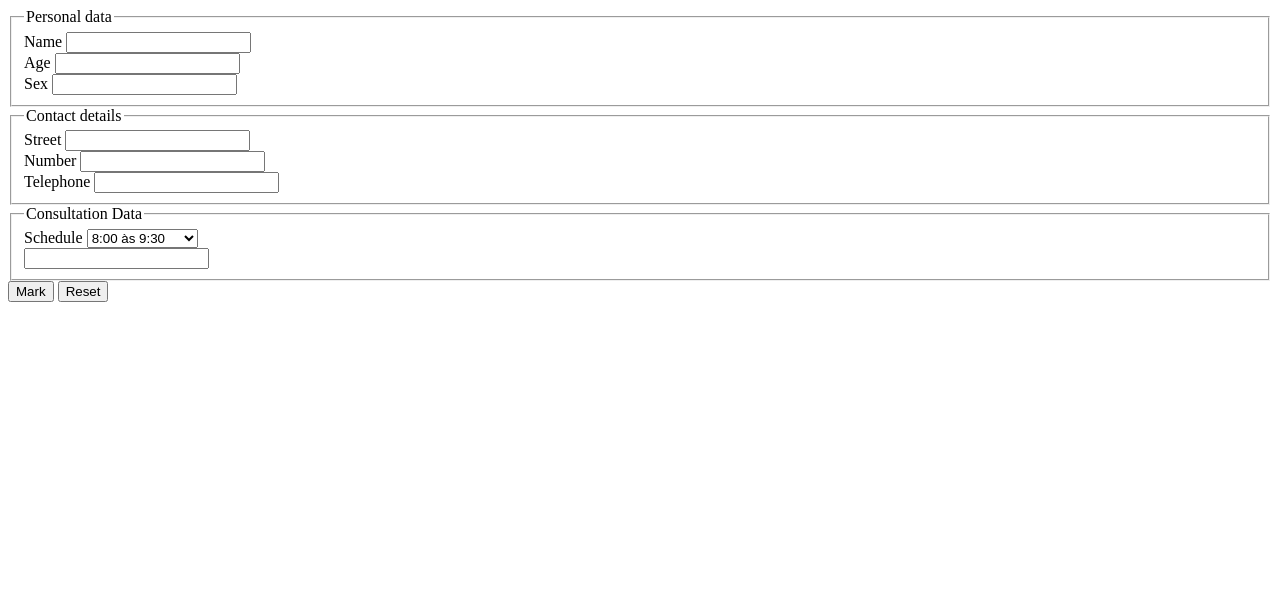
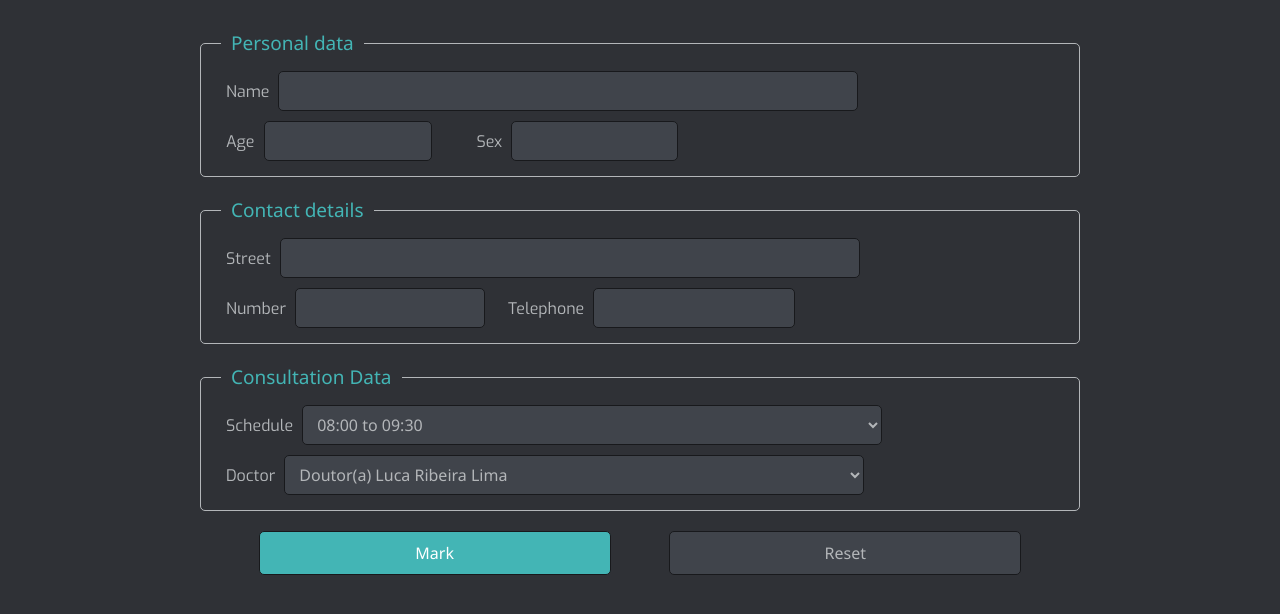
Before and after one commit to cajlonbatista/markconsult, a plain HTML site: page index.html in a window 1280 px wide. Drawn offline with Linux system fonts and the light colour scheme.

Commit message:
Finished

```diff
--- /dev/null
+++ b/css/styles.css
@@ -0,0 +1,178 @@
+@import url('https://fonts.googleapis.com/css2?family=Archivo&family=Noto+Sans&family=Exo&display=swap');
+
+*{
+    box-sizing: border-box;
+    padding: 0;
+    margin: 0;
+    background-color: #2F3136;
+}
+
+h1 {
+    font-family: Exo, sans-serif;
+    text-align: center;
+    color: white;
+    font-size: 1.5rem;
+}
+
+form{
+    width: 100%;
+    max-width: 900px;
+    padding: 10px;
+    margin: 0 auto;
+}
+
+fieldset{
+    margin: 20px auto;
+    padding: 10px 20px;
+    border: 1px rgb(179, 182, 185) solid;
+    border-radius: 5px;
+}
+
+fieldset legend{
+    font-family: Noto Sans, sans-serif;
+    padding: 0px 10px;
+    font-size: 19px;
+    color: #43b5b5;
+}
+
+fieldset div{
+    padding: 5px;
+}
+
+fieldset div label{
+    font-family: Exo, sans-serif;
+    color: rgb(179, 182, 185);
+    font-size: 16px;
+    margin-right: 5px;
+}
+
+fieldset div input{
+    width: 70%;
+    padding: 10px;
+    color: rgb(179, 182, 185);
+    transition: all 0.5s ease 0s;
+    font-family: Noto Sans, sans-serif;
+    font-size: 16px;
+    border-radius: 5px;
+    border: 1px solid rgb(24, 25, 28);
+    outline: none;
+    background: rgb(64, 68, 75);
+    height: 40px;
+}
+
+fieldset div select{
+    width: 70%;
+    height: 40px;
+    color: rgb(179, 182, 185);
+    transition: all 0.5s ease 0s;
+    font-family: Noto Sans, sans-serif;
+    font-size: 16px;
+    border-radius: 5px;
+    padding: 5px 10px;
+    border: 1px solid rgb(24, 25, 28);
+    outline: none;
+    background: rgb(64, 68, 75);
+}
+
+fieldset div option{
+    color: #43b5b5;
+}
+
+fieldset div input:focus{
+    border: 1px solid  #4375B5;
+}
+
+fieldset article{
+    display: flex;
+}
+
+.submit-button-group{
+    width: 100%;
+    display: flex;
+    justify-content: space-evenly;
+}
+.submit-button-group .submit-button-1{
+    width: 40%;
+    padding: 10px;
+    outline: none;
+    border: 1px solid;
+    border: 1px solid rgb(24, 25, 28);
+    background-color: #43b5b5;
+    color: white;
+    cursor: pointer;
+    transition: all 0.5s;
+    font-family: Noto Sans, sans-serif;
+    font-size: 16px;
+    border-radius: 5px;
+
+}
+.submit-button-group .submit-button-1:hover{
+    background-color: #43b5b5bb;
+}
+.submit-button-1:focus{
+    border: 1px solid white;
+}
+.submit-button-group .submit-button-2{
+    width: 40%;
+    padding: 10px;
+    outline: none;
+    border: 1px solid;
+    border: 1px solid rgb(24, 25, 28);
+    background-color: rgb(64, 68, 75);
+    color: rgb(179, 182, 185);
+    cursor: pointer;
+    transition: all 0.5s;
+    font-family: Noto Sans, sans-serif;
+    font-size: 16px;
+    border-radius: 5px;
+
+}
+.submit-button-group .submit-button-2:hover{
+    background-color: rgba(64, 68, 75, 0.575);
+}
+.submit-button-2:focus{
+    border: 1px solid white;
+}
+
+@media(max-width: 425px){
+    form{
+        padding: 0;
+    }
+    fieldset{
+        padding: 5px;
+        margin: 5px;
+        border: 0px solid;
+    }
+    fieldset legend{
+        text-align: center;
+    }
+    fieldset div{
+        display: flex;
+        flex-direction: column;
+        width: 100%;
+    }
+    fieldset div label{
+        margin-bottom: 5px;
+    }
+    fieldset div input, fieldset div select {
+        width: 100%;
+    }
+    article, article div{
+        display: flex;
+        flex-direction: column;
+    }
+    article div input{
+        width: 100%;
+    }
+    .submit-button-group{
+        display: flex;
+        flex-direction: column;
+        border-top: 2px solid #43b5b5;
+        align-items: center;
+        padding-top: 10px;
+    }
+    .submit-button-group .submit-button-1 , .submit-button-group .submit-button-2{
+        width: 90%;
+        margin-bottom: 10px;
+    }
+}
--- a/index.html
+++ b/index.html
@@ -4,25 +4,29 @@
 <head>
     <meta charset="UTF-8">
     <meta name="viewport" content="width=device-width, initial-scale=1.0">
-    <title>Form HTML</title>
+    <link rel="shortcut icon" href="https://www.flaticon.com/svg/static/icons/svg/684/684279.svg" type="image/x-icon">
+    <link rel="stylesheet" href="css/styles.css">
+    <title>Hyper Clinic</title>
 </head>
 
 <body>
-    <form action="" method="get">
-        <fieldset>
+    <form action="" method="get" autocomplete="off">
+        <fieldset autocomplete="off">
             <legend>Personal data</legend>
             <div>
                 <label for="name">Name</label>
                 <input type="text" name="name">
             </div>
+            <article>
                 <div>
                     <label for="age">Age</label>
-                <input type="number" name="age">
+                    <input type="number" min="0" name="age">
                 </div>
                 <div>
                     <label for="sex">Sex</label>
                     <input type="sex">
                 </div>
+            </article>
         </fieldset>
         <fieldset>
             <legend>Contact details</legend>
@@ -30,35 +34,41 @@
                 <label for="street">Street</label>
                 <input type="text" name="street">
             </div>
+            <article>
                 <div>
                     <label for="number">Number</label>
-                <input type="number" name="number">
+                    <input type="number" min="0" name="number">
                 </div>
                 <div>
                     <label for="telephone">Telephone</label>
                     <input type="tel" name="telephone">
                 </div>
+            </article>
         </fieldset>
         <fieldset>
             <legend>Consultation Data</legend>
             <div>
                 <label for="schedule">Schedule</label>
                 <select name="schedule">
-                    <option>8:00 às 9:30</option>
-                    <option>10:00 às 11:30</option>
-                    <option>13:00 às 14:30</option>
-                    <option>15:00 às 16:30</option>
-                    <option>16:00 às 17:30</option>
+                    <option>08:00 to 09:30</option>
+                    <option>10:00 to 11:30</option>
+                    <option>13:00 to 14:30</option>
+                    <option>15:00 to 16:30</option>
+                    <option>16:00 to 17:30</option>
                 </select>
             </div>
             <div>
-                <label for="doctor"></label>
-                <input type="text" name="doctor">
+                <label for="doctor">Doctor</label>
+                <select name="doctor">
+                    <option>Doutor(a) Luca Ribeira Lima</option>
+                    <option>Doutor(a) Pedro Sousa Marimo</option>
+                    <option>Doutor(a) João Luís de Rocha </option>
+                </select>
             </div>
         </fieldset>
-        <div>
-            <button type="submit">Mark</button>
-            <button type="reset">Reset</button>
+        <div class="submit-button-group">
+            <button class="submit-button-1" type="submit">Mark</button>
+            <button class="submit-button-2" type="reset">Reset</button>
         </div>
     </form>
 </body>
```
Lines whose indentation alone changed are shown as unchanged.
